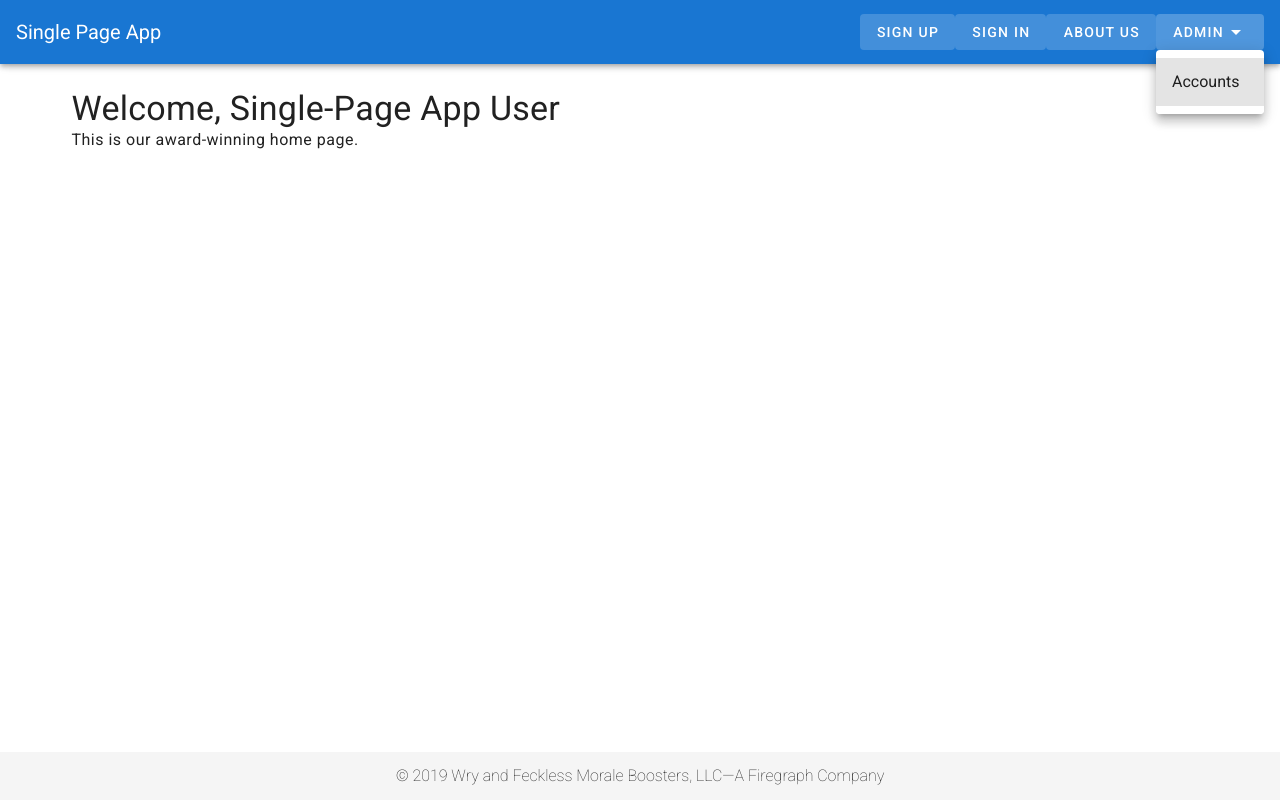
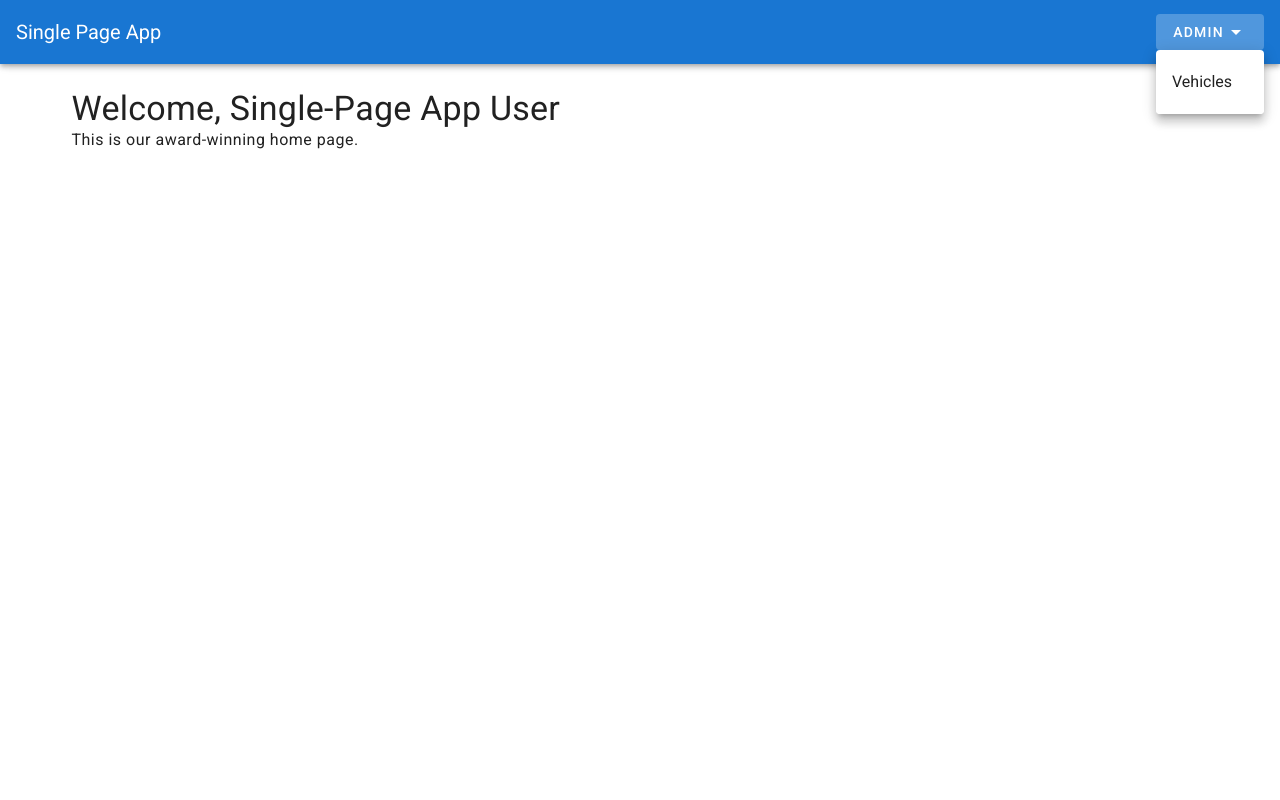
Before and after one commit to sam-skinner/ride_share_full_stack, a Vue app: page / in a window 1280 px wide. Both pictures are taken after a click on the button "ADMIN". Built offline with nearby package versions, Linux system fonts and the light colour scheme.

Commit message:
Vehicles page

```diff
--- a/src/App.vue
+++ b/src/App.vue
@@ -4,12 +4,6 @@
     <v-content>
       <v-container> <router-view></router-view> </v-container>
     </v-content>
-    <v-footer class="pa-3">
-      <v-layout justify-center class="font-weight-thin">
-        &copy; {{ new Date().getFullYear() }} Wry and Feckless Morale Boosters,
-        LLC&mdash;A Firegraph Company
-      </v-layout>
-    </v-footer>
   </v-app>
 </template>
 
--- a/src/components/NavBar.vue
+++ b/src/components/NavBar.vue
@@ -8,9 +8,9 @@
 
     <v-spacer></v-spacer>
 
-    <v-btn text v-bind:to="{ name: 'sign-up' }">Sign Up</v-btn>
+    <!-- <v-btn text v-bind:to="{ name: 'sign-up' }">Sign Up</v-btn>
     <v-btn text v-bind:to="{ name: 'sign-in' }">Sign In</v-btn>
-    <v-btn text v-bind:to="{ name: 'about-us' }">About Us</v-btn>
+    <v-btn text v-bind:to="{ name: 'about-us' }">About Us</v-btn> -->
 
     <v-menu offset-y>
       <template v-slot:activator="{ on }">
@@ -21,8 +21,8 @@
       </template>
 
       <v-list>
-        <v-list-item v-bind:to="{ name: 'accounts' }">
-          <v-list-item-title>Accounts</v-list-item-title>
+        <v-list-item v-bind:to="{ name: 'vehicles' }">
+          <v-list-item-title>Vehicles</v-list-item-title>
         </v-list-item>
       </v-list>
     </v-menu>
--- /dev/null
+++ b/src/pages/Vehicles.vue
@@ -0,0 +1,84 @@
+<template>
+  <v-container>
+    <div>
+      <h4 class="display-1">Vehicles</h4>
+
+      <v-data-table
+        class="elevation-1"
+        v-bind:headers="headers"
+        v-bind:items="vehicles"
+      >
+        <template v-slot:item.action="{ item }">
+          <v-icon small class="ml-2" @click="updateVehicle(item)">
+            mdi-pencil
+          </v-icon>
+        </template>
+      </v-data-table>
+
+      <v-snackbar v-model="snackbar.show">
+        {{ snackbar.text }}
+        <v-btn color="blue" text @click="snackbar.show = false">
+          Close
+        </v-btn>
+      </v-snackbar>
+    </div>
+  </v-container>
+</template>
+
+<script>
+export default {
+  name: "Vehicles",
+
+  data: function() {
+    return {
+      headers: [
+        { text: "Make", value: "make" },
+        { text: "Model", value: "model" },
+        { text: "Color", value: "color" },
+        { text: "State", value: "state" },
+        { text: "License Number", value: "licenseNumber" }
+
+      ],
+      vehicles: [],
+
+      snackbar:{
+        show: false,
+        text: ""
+      }
+    }
+  },
+
+  mounted: function() {
+    this.$axios.get("/vehicles").then(response => {
+      this.vehicles = response.data.map(vehicle => ({
+        id: vehicle.id,
+        make: vehicle.make,
+        model: vehicle.model,
+        color: vehicle.color,
+        state: vehicle.license_state,
+        licenseNumber: vehicle.license_number
+      }));
+    });
+  },
+
+  methods: {
+    // Display a snackbar message.
+    showSnackbar(text) {
+      this.snackbar.text = text;
+      this.snackbar.show = true;
+    },
+
+    // Update vehicle information.
+    updateVehicle(item) {
+      console.log("UPDATE", JSON.stringify(item, null, 2));
+      this.showSnackbar("Sorry, update is not yet implemented.");
+    },
+
+    // Add a vehicle
+    addVehicle(item) {
+      console.log("ADD", JSON.stringify(item, null, 2));
+      this.showSnackbar("Sorry, add is not yet implemented.");
+    }
+  }
+};
+</script>
--- a/src/router.js
+++ b/src/router.js
@@ -2,6 +2,7 @@ import Vue from "vue";
 import Router from "vue-router";
 
 import Home from "./pages/Home.vue";
+import Vehicles from "./pages/Vehicles.vue";
 
 Vue.use(Router);
 
@@ -10,5 +11,6 @@ export default new Router({
   base: process.env.BASE_URL,
   routes: [
     { name: "home-page", path: "/", component: Home },
+    { name: "vehicles", path: "/vehicles", component: Vehicles }
   ]
 });
```
Also changed, not shown: src/components/Instructions.vue (deleted, +0 -9 lines).
